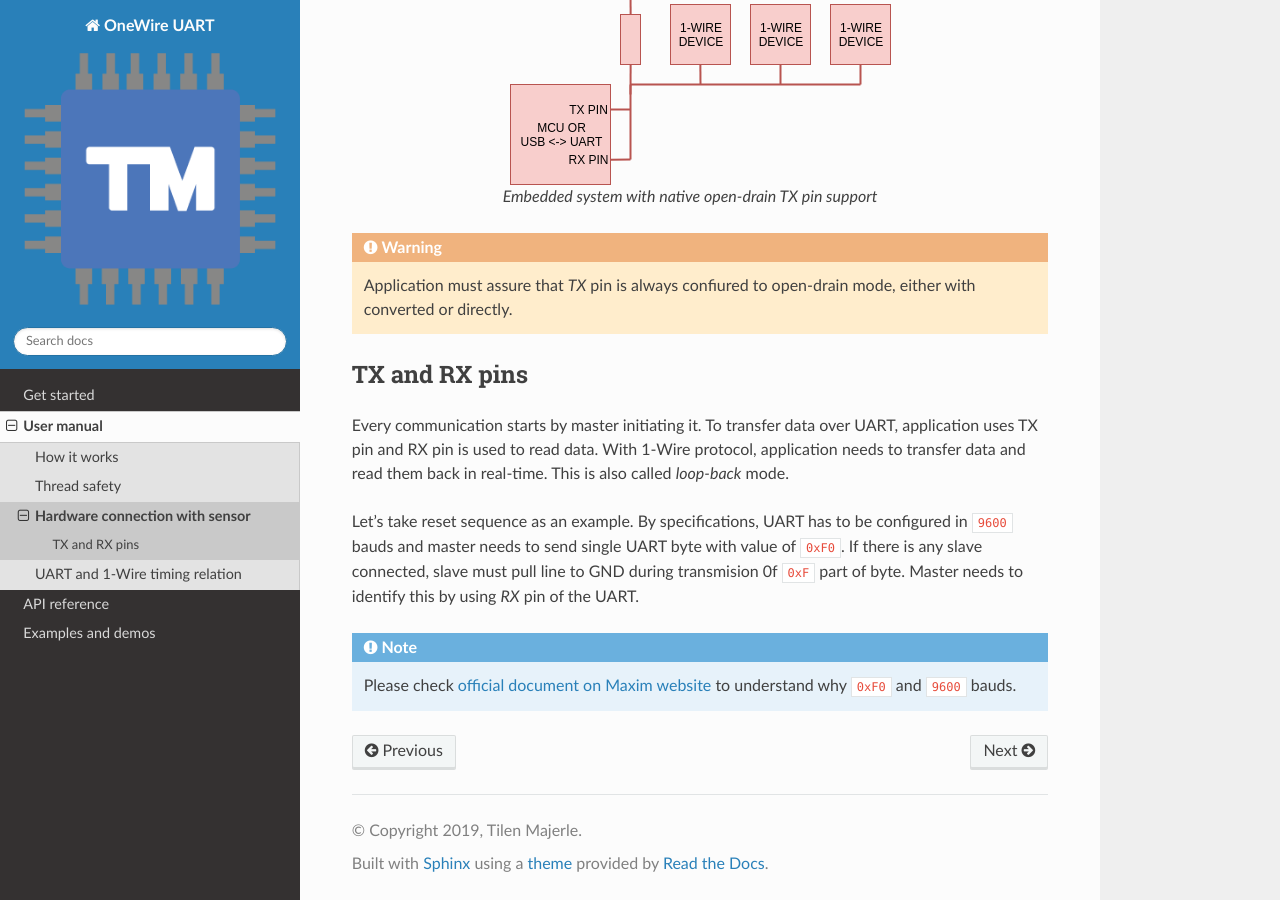
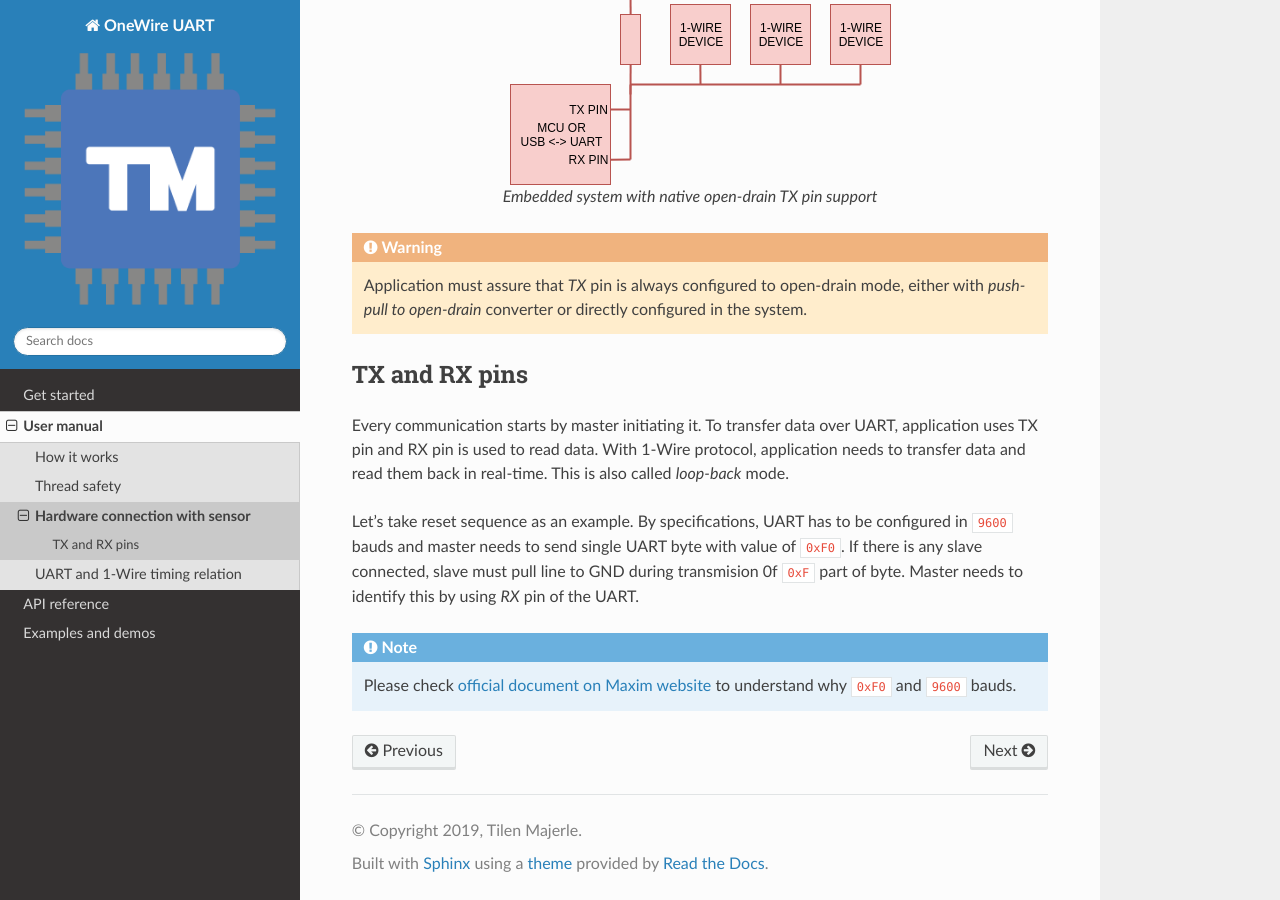
Before and after one commit to MaJerle/lwow, a Sphinx documentation site: the page built from docs/user-manual/hw_connection.rst, in a window 1280 px wide and 900 px high, scrolled down 1141 px. Built offline with Sphinx 7.4.7 and the Read the Docs theme 2.0.0, drawn with Linux system fonts in a browser that asks for light colours.

Commit message:
Fix spelling for docs

```diff
--- a/docs/user-manual/hw_connection.rst
+++ b/docs/user-manual/hw_connection.rst
@@ -36,7 +36,7 @@ Since many latest embedded systems allow you to configure *TX* pin to open-drain
 	Embedded system with native open-drain TX pin support
 
 .. warning::
-	Application must assure that *TX* pin is always confiured to open-drain mode, either with converted or directly.
+	Application must assure that *TX* pin is always configured to open-drain mode, either with *push-pull to open-drain* converter or directly configured in the system.
 
 TX and RX pins
 """"""""""""""
```
